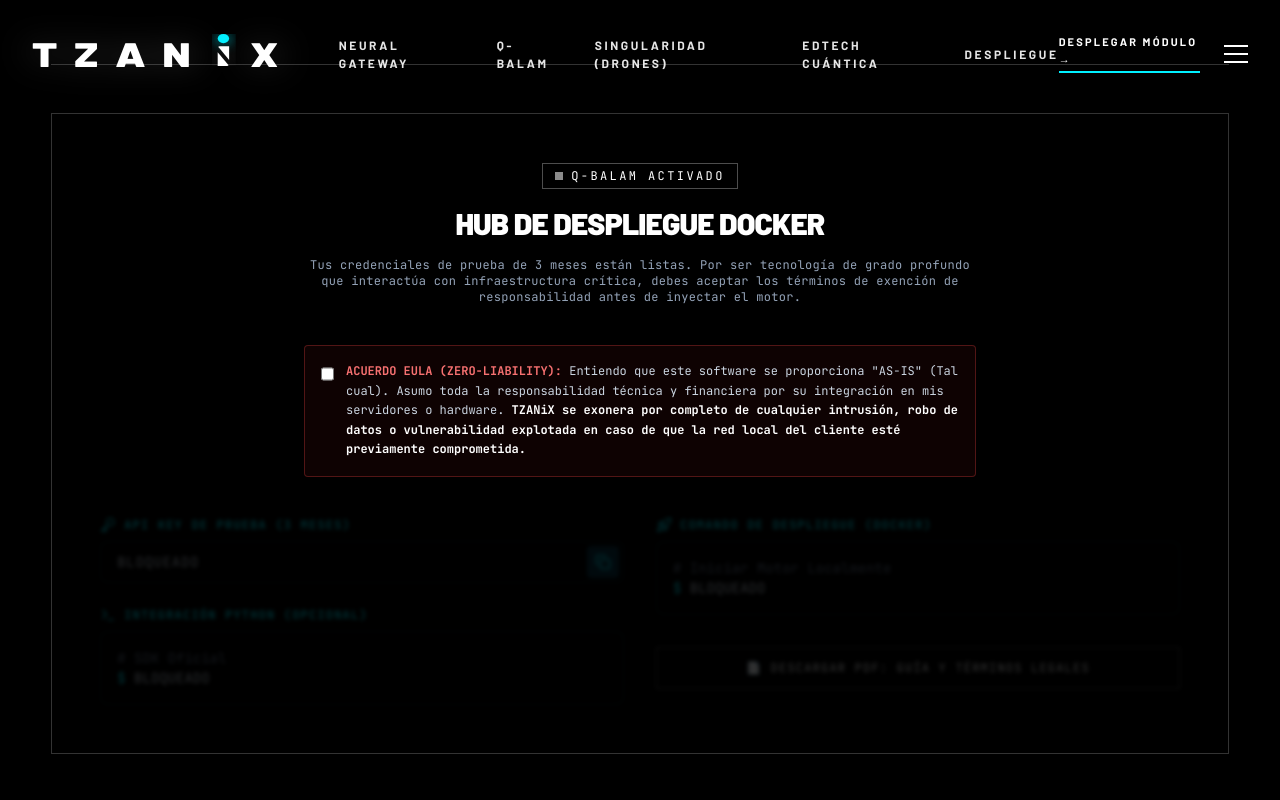
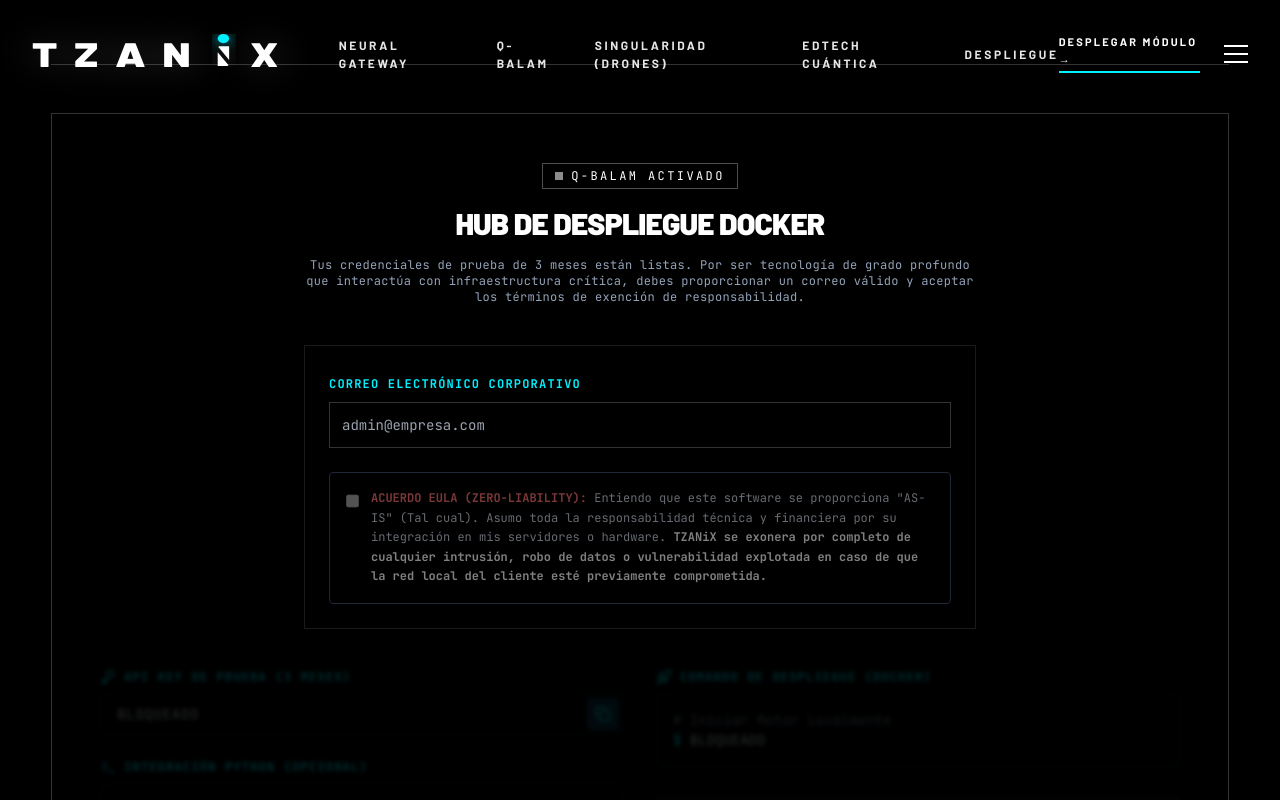
Before and after one commit to mmrobeerto-ops/tzanix, a React (Vite) app: page / in a window 1280 px wide. Both pictures are taken after a click on the button "DESPLEGAR DOCKER". Shown: the part 4632-5432 px from the top of the page. Built offline with nearby package versions, Linux system fonts and the light colour scheme.

Commit message:
Lanzamiento a Producción: Bóveda de Seguridad, SEO y Lead Capture

```diff
--- a/index.html
+++ b/index.html
@@ -5,7 +5,22 @@
     <link rel="icon" type="image/svg+xml" href="/vite.svg" />
     <meta name="viewport" content="width=device-width, initial-scale=1.0" />
     <title>TZANiX | High-Performance Silicon Computing</title>
+    <meta name="description" content="Motores Inerciales y Computación Cuántica en Borde. Despliegue de inteligencia artificial en milisegundos para infraestructuras B2B." />
+    <meta name="keywords" content="tzanix, deep tech, inteligencia artificial, silicon computing, motores inerciales, q-balam, docker" />
 
+    <!-- OpenGraph / Facebook / LinkedIn -->
+    <meta property="og:type" content="website" />
+    <meta property="og:url" content="https://www.tzanix.com/" />
+    <meta property="og:title" content="TZANiX | High-Performance Silicon Computing" />
+    <meta property="og:description" content="Despliegue de inteligencia artificial y motores cuánticos en milisegundos para infraestructuras B2B de grado profundo." />
+    <meta property="og:image" content="https://www.tzanix.com/tzanix_preview.png" />
+
+    <!-- Twitter -->
+    <meta property="twitter:card" content="summary_large_image" />
+    <meta property="twitter:url" content="https://www.tzanix.com/" />
+    <meta property="twitter:title" content="TZANiX | High-Performance Silicon Computing" />
+    <meta property="twitter:description" content="Motores Inerciales y Computación Cuántica en Borde para Drones y Redes Críticas." />
+    <meta property="twitter:image" content="https://www.tzanix.com/tzanix_preview.png" />
     <!-- Fuentes Google: Barlow & Space Grotesk / JetBrains Mono -->
     <link rel="preconnect" href="https://fonts.googleapis.com">
     <link rel="preconnect" href="https://fonts.gstatic.com" crossorigin>
--- a/src/components/QuickstartOnboarding.jsx
+++ b/src/components/QuickstartOnboarding.jsx
@@ -5,6 +5,7 @@ const QuickstartOnboarding = ({ selectedTier }) => {
   const [apiKey, setApiKey] = useState('Generando TZX_API_KEY...');
   const [copied, setCopied] = useState(false);
   const [acceptedEula, setAcceptedEula] = useState(false);
+  const [email, setEmail] = useState('');
 
   // Configuraciones de Producto
 // ... (Configuración de Producto) ...
@@ -33,11 +34,12 @@ const QuickstartOnboarding = ({ selectedTier }) => {
   };
 
   const config = productConfig[selectedTier] || productConfig.gateway;
+  const isValidEmail = email.includes('@') && email.includes('.');
 
   useEffect(() => {
-    // Si no ha aceptado el EULA, no pedimos la llave al servidor (ahorra costos de API)
-    if (!acceptedEula) {
-      setApiKey('BLOQUEADO - REQUIERE EULA');
+    // Si no ha aceptado el EULA o no hay email, no pedimos la llave al servidor
+    if (!acceptedEula || !isValidEmail) {
+      setApiKey('BLOQUEADO - REQUIERE EMAIL Y EULA');
       return;
     }
 
@@ -49,7 +51,7 @@ const QuickstartOnboarding = ({ selectedTier }) => {
       headers: { 'Content-Type': 'application/json' },
       body: JSON.stringify({
         product: selectedTier,
-        email: 'trial@client.local' // En producción esto vendrá de un input del usuario
+        email: email
       })
     })
     .then(res => res.json())
@@ -64,7 +66,7 @@ const QuickstartOnboarding = ({ selectedTier }) => {
       console.error(err);
       setApiKey('ERROR DE CONEXIÓN AL GATEWAY');
     });
-  }, [selectedTier, acceptedEula]);
+  }, [selectedTier, acceptedEula, isValidEmail, email]);
 
   const handleCopy = (text) => {
     navigator.clipboard.writeText(text);
@@ -89,26 +91,45 @@ const QuickstartOnboarding = ({ selectedTier }) => {
             HUB DE DESPLIEGUE DOCKER
           </h2>
           <p className="text-slate-400 font-mono text-xs tracking-wide max-w-2xl mx-auto">
-            Tus credenciales de prueba de 3 meses están listas. Por ser tecnología de grado profundo que interactúa con infraestructura crítica, debes aceptar los términos de exención de responsabilidad antes de inyectar el motor.
+            Tus credenciales de prueba de 3 meses están listas. Por ser tecnología de grado profundo que interactúa con infraestructura crítica, debes proporcionar un correo válido y aceptar los términos de exención de responsabilidad.
           </p>
         </div>
 
-        {/* EULA Checkbox */}
-        <div className="max-w-2xl mx-auto mb-10 p-4 border border-red-500/30 bg-red-950/20 rounded">
-          <label className="flex items-start space-x-3 cursor-pointer">
+        {/* Captura de Leads y EULA */}
+        <div className="max-w-2xl mx-auto mb-10 p-6 border border-white/10 bg-black/50 space-y-6">
+          <div className="space-y-2">
+            <label className="text-xs font-mono font-bold text-tzCyan uppercase tracking-widest">
+              Correo Electrónico Corporativo
+            </label>
+            <input
+              type="email"
+              placeholder="admin@empresa.com"
+              value={email}
+              onChange={(e) => {
+                setEmail(e.target.value);
+                if (!e.target.value.includes('@')) setAcceptedEula(false);
+              }}
+              className="w-full bg-black border border-white/20 text-white p-3 font-mono text-sm focus:outline-none focus:border-tzCyan focus:ring-1 focus:ring-tzCyan transition"
+            />
+          </div>
+
+          <div className={`p-4 border ${isValidEmail ? 'border-red-500/30 bg-red-950/20' : 'border-gray-800 bg-black'} rounded transition-colors`}>
+            <label className={`flex items-start space-x-3 ${isValidEmail ? 'cursor-pointer' : 'cursor-not-allowed opacity-50'}`}>
               <input
                 type="checkbox"
+                disabled={!isValidEmail}
                 checked={acceptedEula}
                 onChange={(e) => setAcceptedEula(e.target.checked)}
-              className="mt-1 w-4 h-4 rounded border-gray-300 text-[#ff0055] focus:ring-[#ff0055] bg-black"
+                className="mt-1 w-4 h-4 rounded border-gray-300 text-[#ff0055] focus:ring-[#ff0055] bg-black disabled:bg-gray-800"
               />
               <span className="text-xs font-mono text-slate-300 leading-relaxed">
                 <strong className="text-red-400">ACUERDO EULA (ZERO-LIABILITY):</strong> Entiendo que este software se proporciona "AS-IS" (Tal cual). Asumo toda la responsabilidad técnica y financiera por su integración en mis servidores o hardware. <strong className="text-white">{config.eulaWarning}</strong>
               </span>
             </label>
           </div>
+        </div>
 
-        <div className={`grid grid-cols-1 md:grid-cols-2 gap-8 transition-all duration-500 ${acceptedEula ? 'opacity-100' : 'opacity-20 pointer-events-none blur-[2px]'}`}>
+        <div className={`grid grid-cols-1 md:grid-cols-2 gap-8 transition-all duration-500 ${acceptedEula && isValidEmail ? 'opacity-100' : 'opacity-20 pointer-events-none blur-[2px]'}`}>
 
           {/* Columna Izquierda: Credenciales & Python */}
           <div className="space-y-6">
```
Lines whose indentation alone changed are shown as unchanged.
